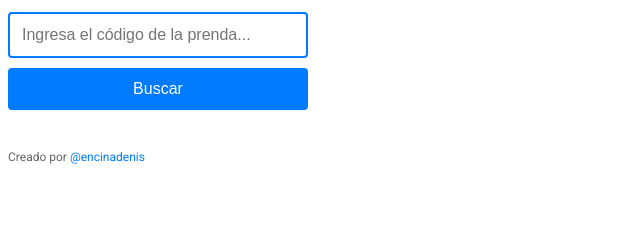
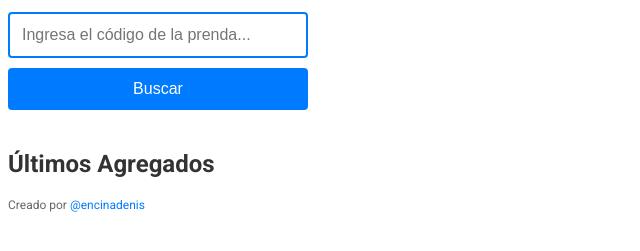
Before and after one commit to alaskaenc/alaskaenc.github.io, a plain HTML site: page index.html in a window 1280 px wide. Shown: the part 185-436 px from the top of the page, without its empty margins (0-640 px from the left). Drawn offline with Linux system fonts and the light colour scheme.

Commit message:
Update index.html

```diff
--- a/index.html
+++ b/index.html
@@ -25,6 +25,11 @@
             <div id="results"></div>
         </div>
 
+        <div class="recent-container">
+            <h2>Últimos Agregados</h2>
+            <div id="recentImages"></div>
+        </div>
+
         <!-- Modal para agrandar la imagen -->
         <div id="imageModal" class="modal">
             <span class="close" onclick="closeModal()">&times;</span>
```
